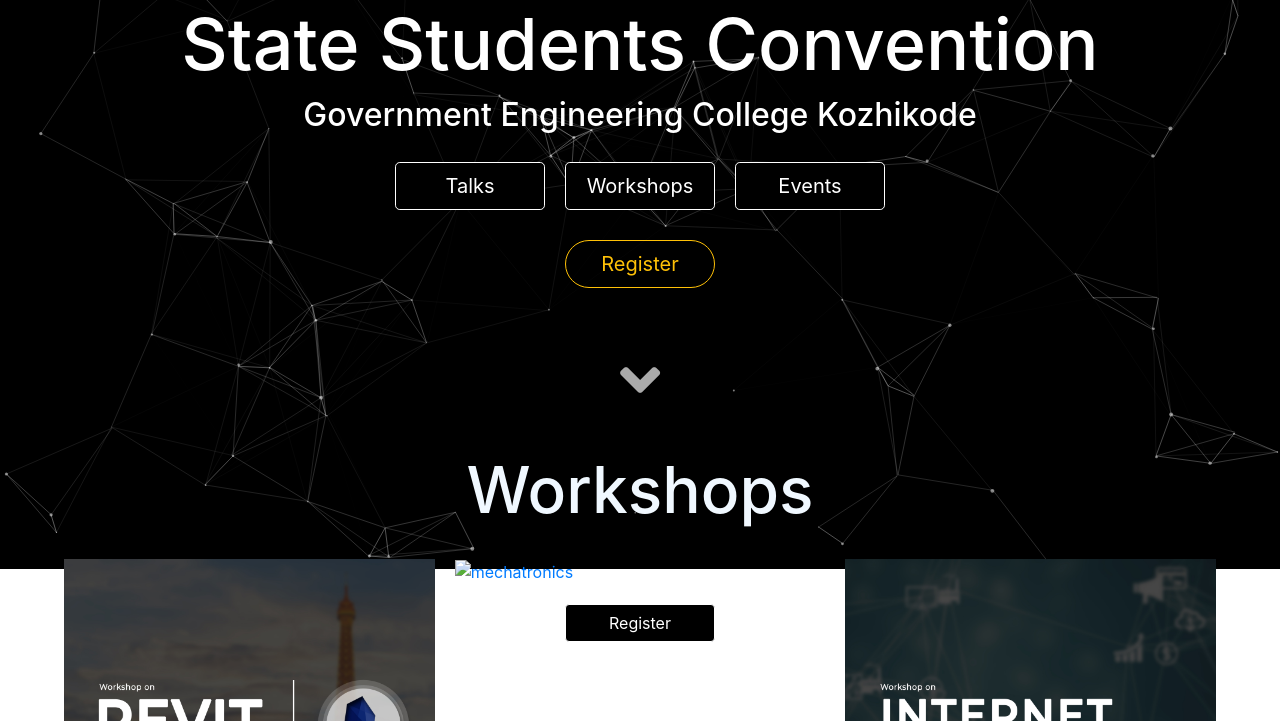
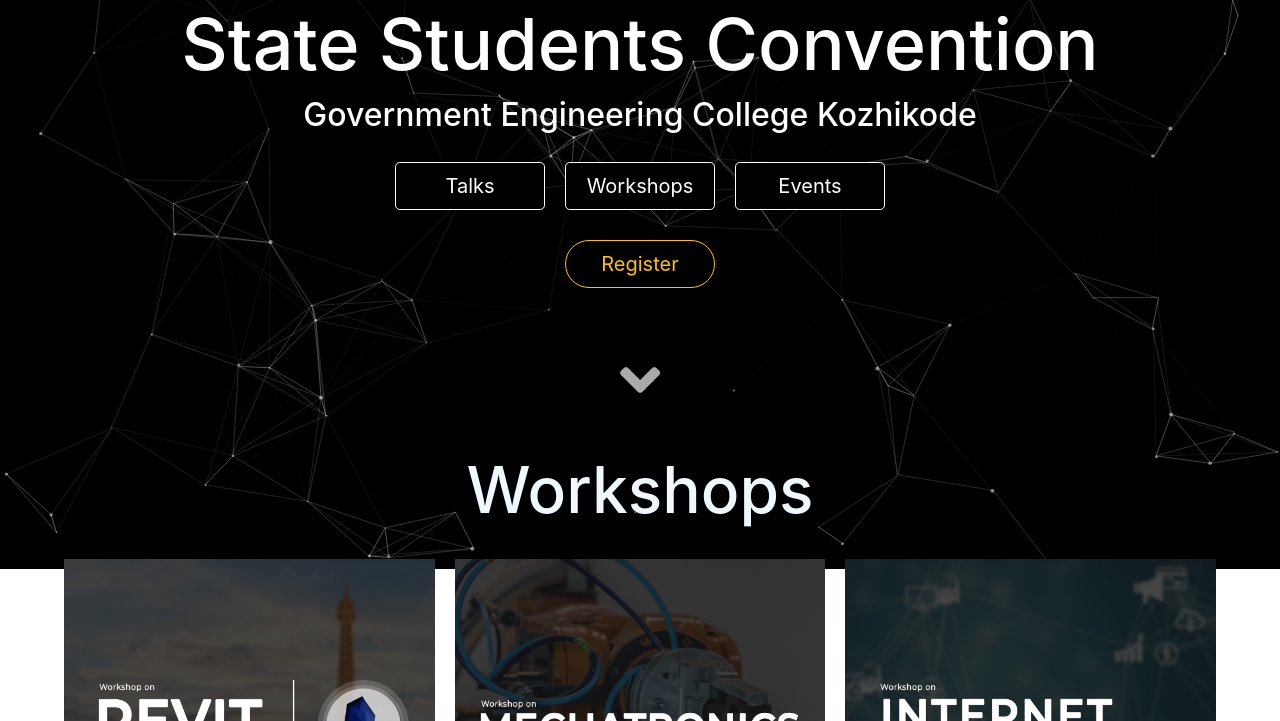
Before and after one commit to shahidvp/shahidvp.github.io, a plain HTML site: page index.html in a window 1280 px wide. Shown: the part 231-952 px from the top of the page. Drawn offline with nearby package versions, Linux system fonts and the light colour scheme.

Commit message:
mechatronics update

```diff
--- a/index.html
+++ b/index.html
@@ -141,7 +141,7 @@
         </div>
         <div class="ws-card">
           <a href="./workshops.html#ws3" target="_blank"
-            ><img src="img/mechtronics.jpg" alt="mechatronics"
+            ><img src="img/mechatronics.jpg" alt="mechatronics"
           /></a>
 
           <div class="col text-center">
```
